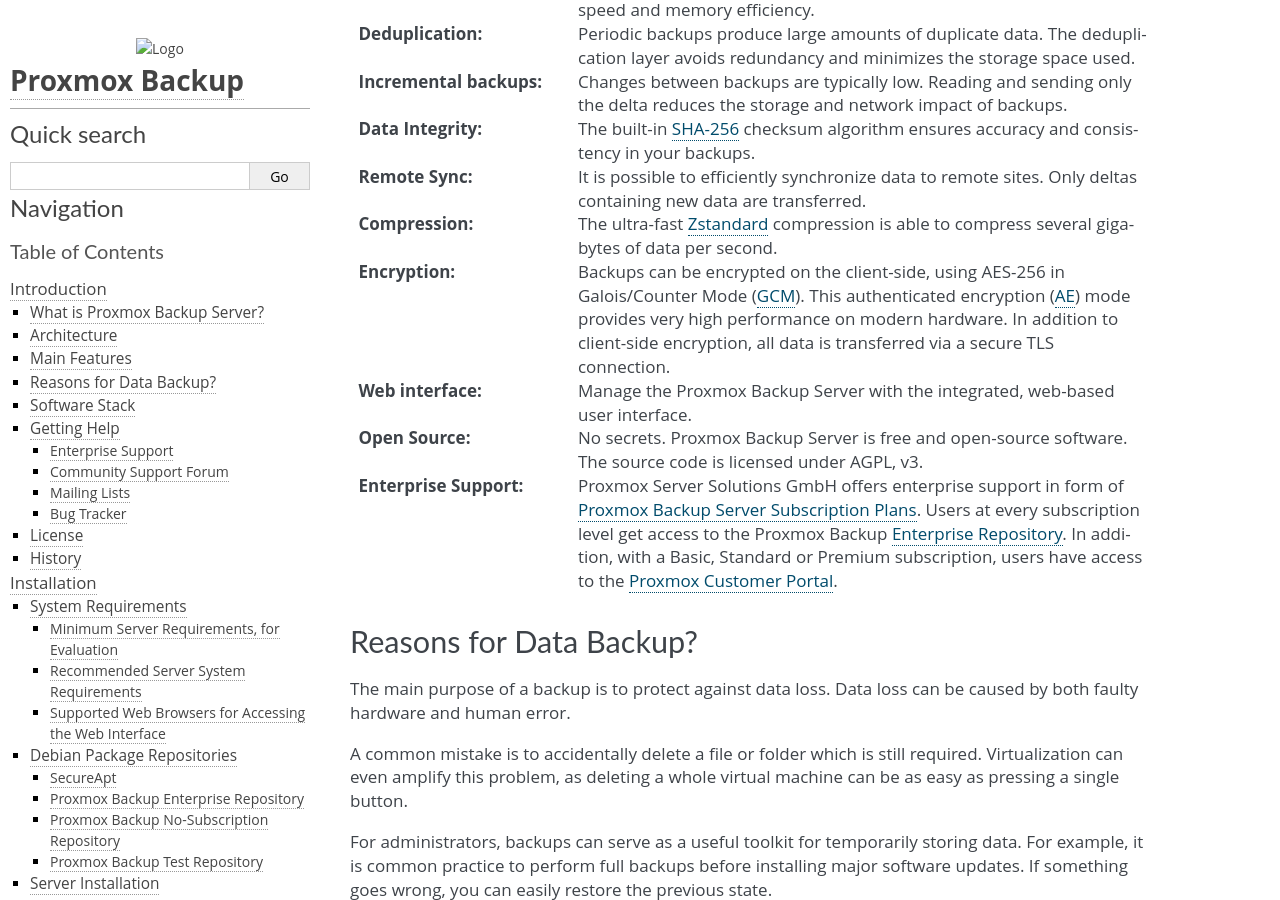
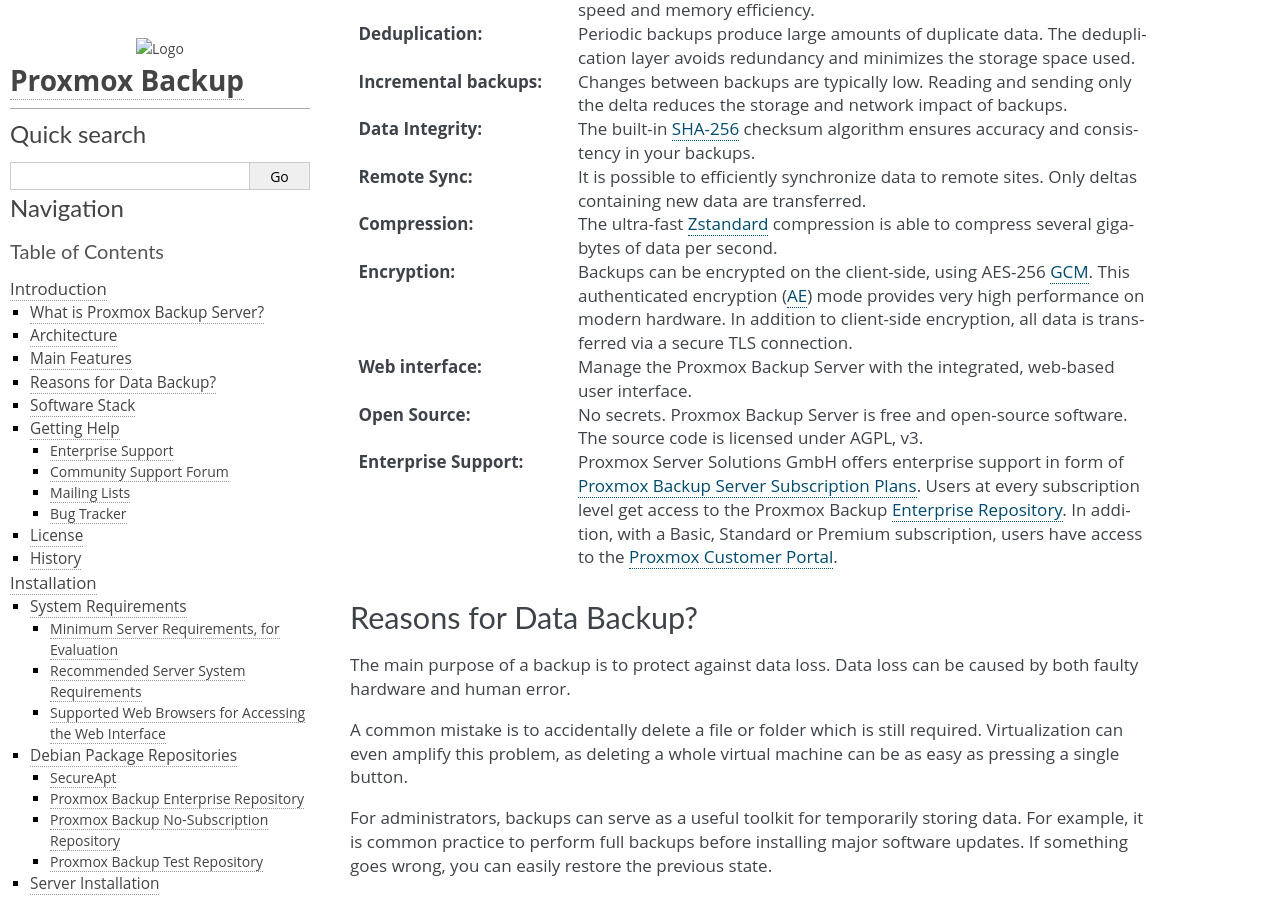
Before and after one commit to proxmox/proxmox-backup, a Sphinx documentation site: the page built from docs/introduction.rst, in a window 1280 px wide and 900 px high, scrolled down 967 px. Built offline with Sphinx 7.4.7, drawn with Linux system fonts in a browser that asks for light colours.

Commit message:
docs: drop uncommon spelled out GCM
It does not help users if that is spelled out, and its not a common
use of GCM, and especially in the AES 256 context its clear what is
meant. The link to Wikipedia stays, so interested people can still
read up on it and others get a better overview due to the text being
more concise.

Signed-off-by: Thomas Lamprecht <t.lamprecht@proxmox.com>

```diff
--- a/docs/introduction.rst
+++ b/docs/introduction.rst
@@ -65,10 +65,10 @@
 :Compression: The ultra-fast Zstandard_ compression is able to compress
    several gigabytes of data per second.
 
-:Encryption: Backups can be encrypted on the client-side, using AES-256 in
-   Galois/Counter Mode (GCM_). This authenticated encryption (AE_) mode
-   provides very high performance on modern hardware. In addition to client-side
-   encryption, all data is transferred via a secure TLS connection.
+:Encryption: Backups can be encrypted on the client-side, using AES-256 GCM_.
+   This authenticated encryption (AE_) mode provides very high performance on
+   modern hardware. In addition to client-side encryption, all data is
+   transferred via a secure TLS connection.
 
 :Web interface: Manage the Proxmox Backup Server with the integrated, web-based
    user interface.
```
